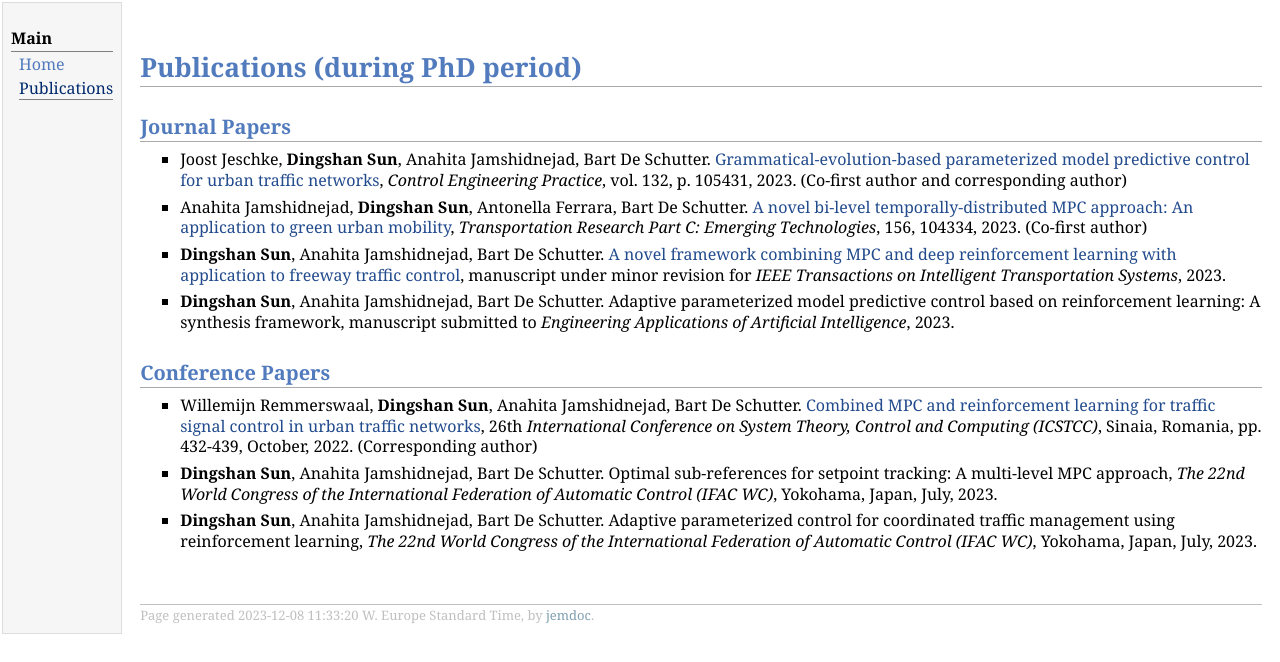
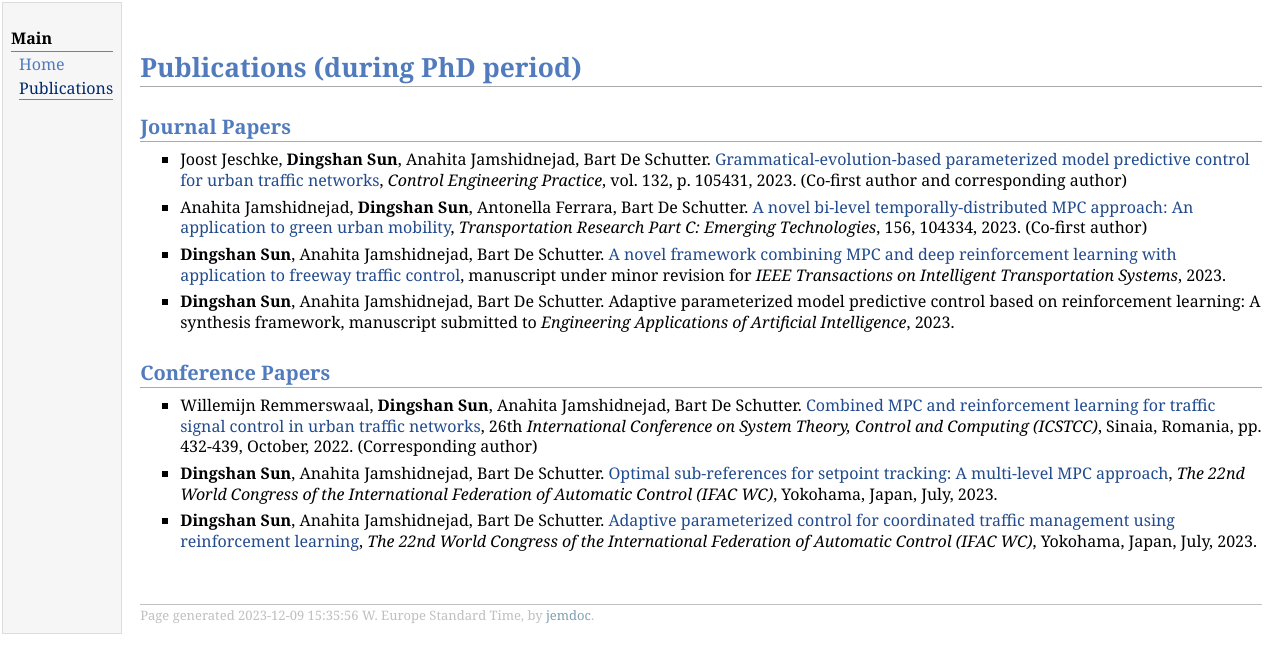
Before and after one commit to dingshansun/dingshansun.github.io, a plain HTML site: page publications.html in a window 1280 px wide. Drawn offline with Linux system fonts and the light colour scheme.

Commit message:
Add files via upload

```diff
--- a/publications.html
+++ b/publications.html
@@ -33,14 +33,14 @@
 <ul>
 <li><p>Willemijn Remmerswaal, <b>Dingshan Sun</b>, Anahita Jamshidnejad, Bart De Schutter. <a href="https://ieeexplore.ieee.org/document/9931771/">Combined MPC and reinforcement learning for traffic signal control in urban traffic networks</a>, 26th <i>International Conference on System Theory, Control and Computing (ICSTCC)</i>, Sinaia, Romania, pp. 432-439, October, 2022. (Corresponding author)</p>
 </li>
-<li><p><b>Dingshan Sun</b>, Anahita Jamshidnejad, Bart De Schutter. Optimal sub-references for setpoint tracking: A multi-level MPC approach, <i>The 22nd World Congress of the International Federation of Automatic Control (IFAC WC)</i>, Yokohama, Japan, July, 2023.</p>
+<li><p><b>Dingshan Sun</b>, Anahita Jamshidnejad, Bart De Schutter. <a href="https://www.sciencedirect.com/science/article/pii/S2405896323005840/">Optimal sub-references for setpoint tracking: A multi-level MPC approach</a>, <i>The 22nd World Congress of the International Federation of Automatic Control (IFAC WC)</i>, Yokohama, Japan, July, 2023.</p>
 </li>
-<li><p><b>Dingshan Sun</b>, Anahita Jamshidnejad, Bart De Schutter. Adaptive parameterized control for coordinated traffic management using reinforcement learning, <i>The 22nd World Congress of the International Federation of Automatic Control (IFAC WC)</i>, Yokohama, Japan, July, 2023.</p>
+<li><p><b>Dingshan Sun</b>, Anahita Jamshidnejad, Bart De Schutter. <a href="https://www.sciencedirect.com/science/article/pii/S2405896323005499/">Adaptive parameterized control for coordinated traffic management using reinforcement learning</a>, <i>The 22nd World Congress of the International Federation of Automatic Control (IFAC WC)</i>, Yokohama, Japan, July, 2023.</p>
 </li>
 </ul>
 <div id="footer">
 <div id="footer-text">
-Page generated 2023-12-08 11:33:20 W. Europe Standard Time, by <a href="http://jemdoc.jaboc.net/">jemdoc</a>.
+Page generated 2023-12-09 15:35:56 W. Europe Standard Time, by <a href="http://jemdoc.jaboc.net/">jemdoc</a>.
 </div>
 </div>
 </td>
```
